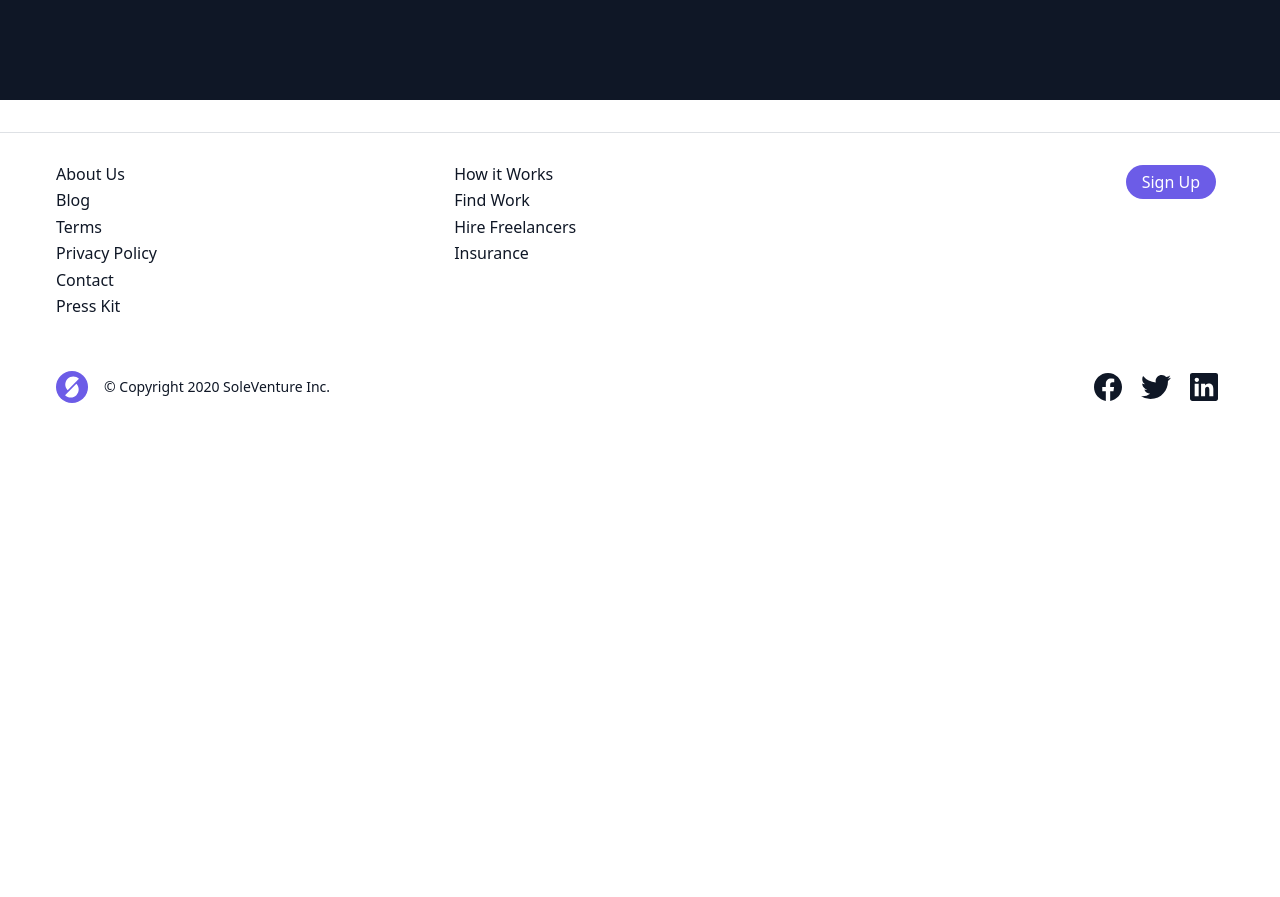
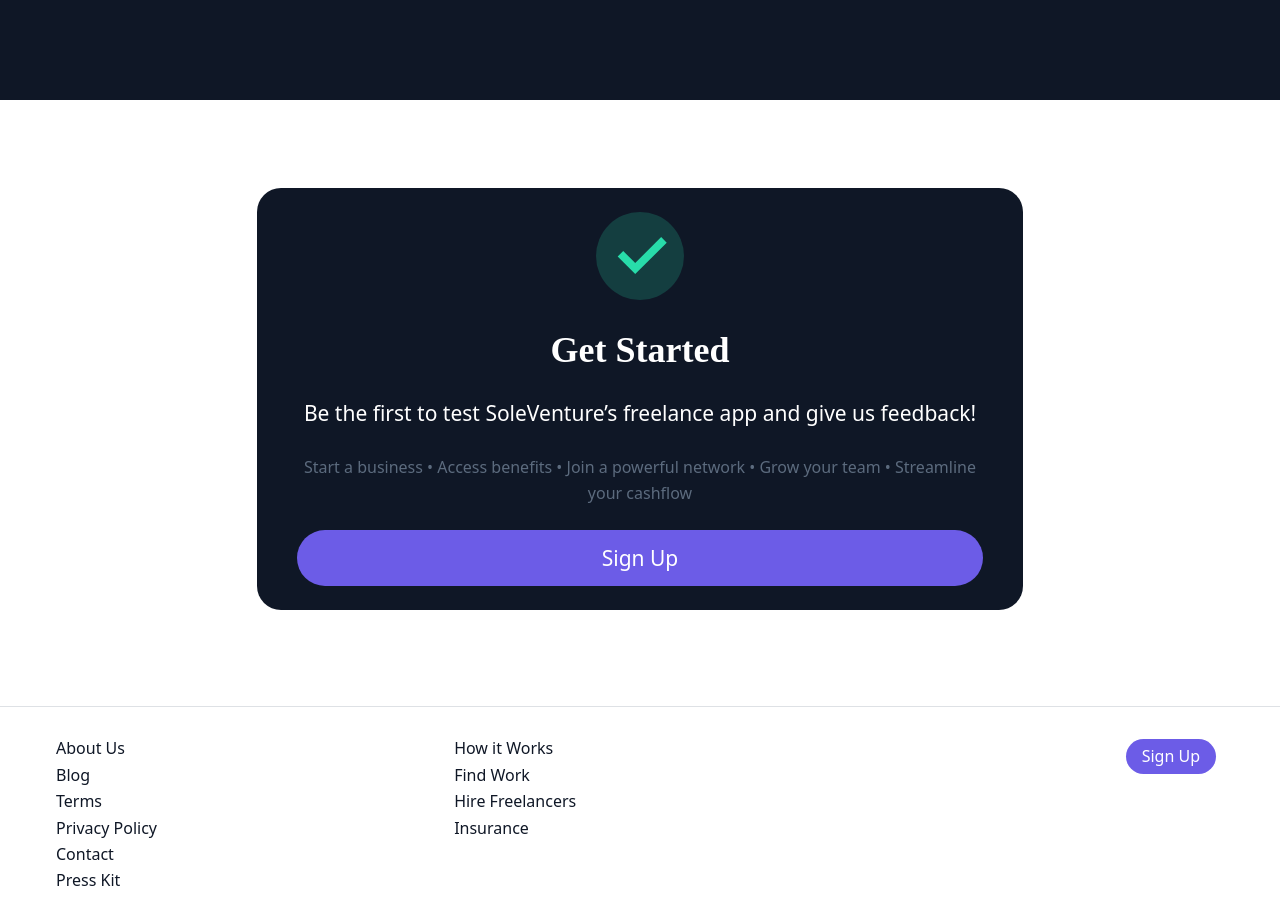
Before and after one commit to soleventure-inc/soleventure-next, a Next.js app: page /how-it-works in a window 1280 px wide. Shown: the part 3708-4605 px from the top of the page. Before the commit the page ends 4147 px from the top, so only its background shows below. Built offline with nearby package versions, Linux system fonts and the light colour scheme; a web font is replaced by a local one.

Commit message:
change logo

```diff
--- a/components/Box/index.js
+++ b/components/Box/index.js
@@ -12,4 +12,5 @@
   border-radius: ${({ theme }) => theme.space[4]};
   background: ${props => props.bg ? props.bg : 'var(--primary)'};
   color: ${props => props.color ? props.color : 'var(--white)'};
+  text-align: ${props => props.center ? 'center' : 'inherit'};
 `
--- /dev/null
+++ b/components/CTA/index.js
@@ -0,0 +1,32 @@
+import { Button } from '@components/Button'
+import { Box } from '@components/Box'
+import Link from 'next/link'
+
+export default function CTA() {
+  return (
+    <Box
+      bg={'var(--baseDark)'}
+      paddingLeft={'40px'}
+      paddingRight={'40px'}
+      center
+    >
+      <img
+        src="/static/images/icon-success.svg"
+        width="88"
+      />
+      <h4>Get Started</h4>
+      <p className="lead">Be the first to test SoleVenture’s freelance app and give us feedback!</p>
+      <p style={{color: 'var(--baseMedium)'}}>Start a business • Access benefits • Join a powerful network • Grow your team • Streamline your cashflow</p>
+      <Link href="/launch-and-grow">
+        <a>
+          <Button
+            size={'lg'}
+            display={'block'}
+          >
+            Sign Up
+          </Button>
+        </a>
+      </Link>
+    </Box>
+  )
+}
--- a/pages/how-it-works.js
+++ b/pages/how-it-works.js
@@ -4,6 +4,7 @@
 import Link from 'next/link'
 import { Button } from '@components/Button'
 import { BadgeGhost } from '@components/Badge'
+import CTA from '@components/CTA'
 
 const FullWidth = styled.div`
   padding-top: 88px;
@@ -385,6 +386,15 @@
             </Container>
           </FullWidth>
         </LargeView>
+        <FullWidth>
+          <Container>
+            <Grid>
+              <div className="grid__col grid__col--2-of-3 grid__col--centered">
+                <CTA/>
+              </div>
+            </Grid>
+          </Container>
+        </FullWidth>
       </Layout>
     </>
   )
```
Also changed, not shown: pages/index.js (+16 -8 lines), public/static/images/sv_icon.svg, public/static/images/sv_logo.svg.
